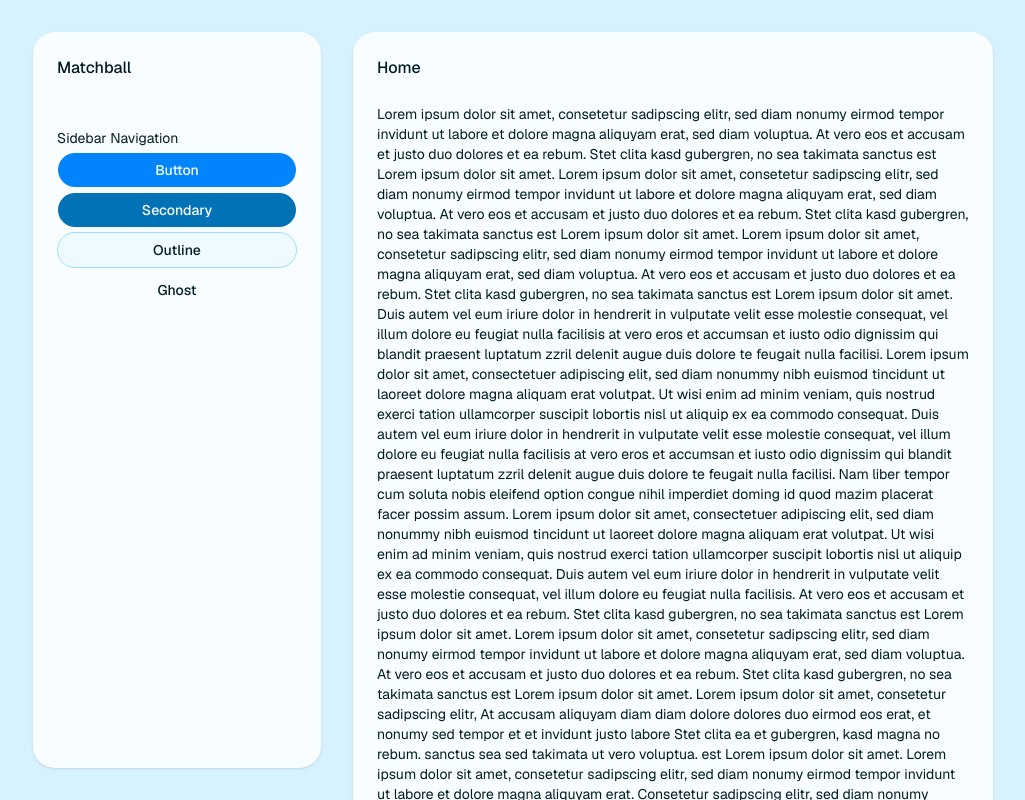
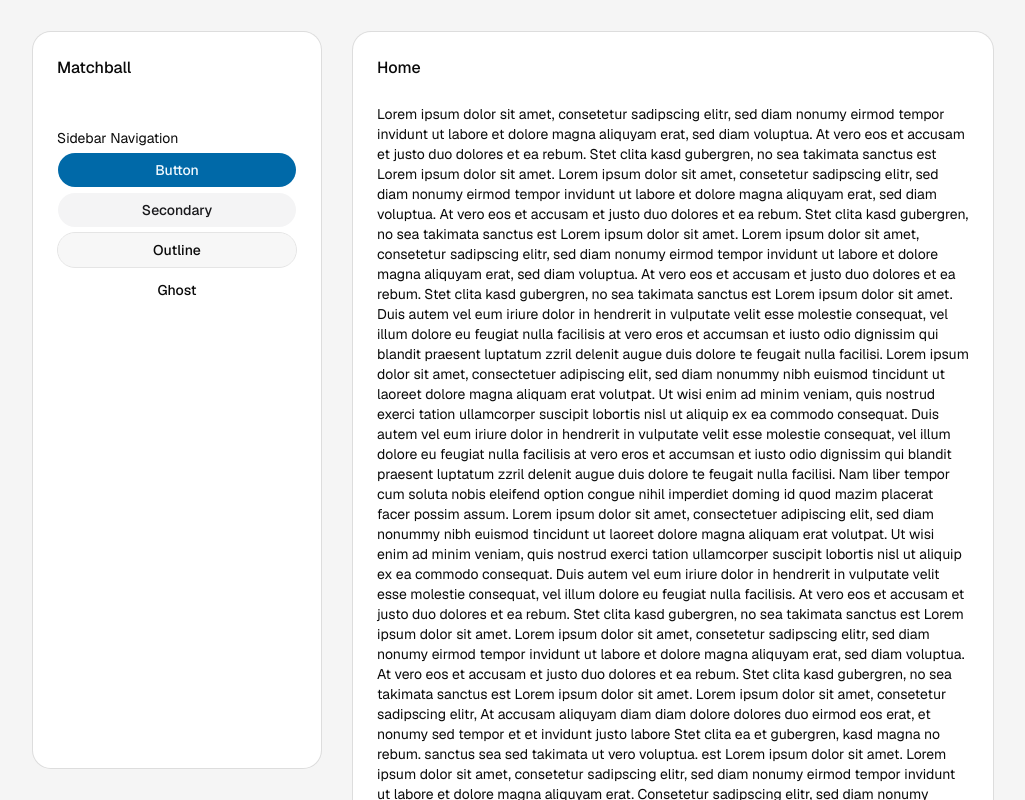
Before and after one commit to Netzberufler/matchball, a Next.js app: page / in a window 1280 px wide. Shown: the top 800 px of the page, without its empty margins (127-1152 px from the left). Built offline with nearby package versions, Linux system fonts and the light colour scheme.

Commit message:
Use base styling for ShadnCn
Signed-off-by: Thomas Weichselbaumer <thomas.weichselbaumer@netzberufler.de>

```diff
--- a/src/app/globals.css
+++ b/src/app/globals.css
@@ -49,52 +49,43 @@
 }
 
 @theme {
-  --color-primary-50: oklch(0.991 0.006 223.27);
-  --color-primary-100: oklch(0.945 0.033 228.27);
-  --color-primary-200: oklch(0.866 0.078 234.45);
-  --color-primary-300: oklch(0.781 0.125 239.53);
-  --color-primary-400: oklch(0.704 0.164 246.8);
-  --color-primary-500: oklch(0.624 0.201 254.44);
-  --color-primary-600: oklch(0.534 0.135 245.18);
-  --color-primary-700: oklch(0.436 0.094 236.35);
-  --color-primary-800: oklch(0.35 0.068 227.43);
-  --color-primary-900: oklch(0.256 0.046 218.91);
-  --color-primary-950: oklch(0.212 0.037 213.42);
+  --color-background: var(--background);
+  --color-foreground: var(--foreground);
 }
 
 :root {
-  --background: var(--color-primary-50);
-  --foreground: var(--color-primary-950);
-  --card: var(--color-primary-50);
-  --card-foreground: var(--color-primary-950);
-  --popover: var(--color-primary-50);
-  --popover-foreground: var(--color-primary-950);
-  --primary: var(--color-primary-500);
-  --primary-foreground: var(--color-primary-50);
-  --secondary: var(--color-primary-600);
-  --secondary-foreground: var(--color-primary-50);
-  --muted: var(--color-primary-100);
-  --muted-foreground: var(--color-primary-800);
-  --accent: var(--color-primary-200);
-  --accent-foreground: var(--color-primary-950);
+  --background: oklch(1 0 0);
+  --foreground: oklch(0.145 0 0);
+  --card: oklch(1 0 0);
+  --card-foreground: oklch(0.145 0 0);
+  --popover: oklch(1 0 0);
+  --popover-foreground: oklch(0.145 0 0);
+  --primary: oklch(0.5 0.134 242.749);
+  --primary-foreground: oklch(0.977 0.013 236.62);
+  --secondary: oklch(0.967 0.001 286.375);
+  --secondary-foreground: oklch(0.21 0.006 285.885);
+  --muted: oklch(0.97 0 0);
+  --muted-foreground: oklch(0.556 0 0);
+  --accent: oklch(0.97 0 0);
+  --accent-foreground: oklch(0.205 0 0);
   --destructive: oklch(0.577 0.245 27.325);
-  --border: var(--color-primary-200);
-  --input: var(--color-primary-100);
-  --ring: var(--color-primary-300);
-  --chart-1: var(--color-primary-300);
-  --chart-2: var(--color-primary-400);
-  --chart-3: var(--color-primary-500);
-  --chart-4: var(--color-primary-600);
-  --chart-5: var(--color-primary-700);
-  --radius: 0.75rem;
-  --sidebar: var(--color-primary-100);
-  --sidebar-foreground: var(--color-primary-950);
-  --sidebar-primary: var(--color-primary-500);
-  --sidebar-primary-foreground: var(--color-primary-50);
-  --sidebar-accent: var(--color-primary-200);
-  --sidebar-accent-foreground: var(--color-primary-950);
-  --sidebar-border: var(--color-primary-200);
-  --sidebar-ring: var(--color-primary-300);
+  --border: oklch(0.922 0 0);
+  --input: oklch(0.922 0 0);
+  --ring: oklch(0.708 0 0);
+  --chart-1: oklch(0.828 0.111 230.318);
+  --chart-2: oklch(0.685 0.169 237.323);
+  --chart-3: oklch(0.588 0.158 241.966);
+  --chart-4: oklch(0.5 0.134 242.749);
+  --chart-5: oklch(0.443 0.11 240.79);
+  --radius: 0.625rem;
+  --sidebar: oklch(0.985 0 0);
+  --sidebar-foreground: oklch(0.145 0 0);
+  --sidebar-primary: oklch(0.588 0.158 241.966);
+  --sidebar-primary-foreground: oklch(0.977 0.013 236.62);
+  --sidebar-accent: oklch(0.97 0 0);
+  --sidebar-accent-foreground: oklch(0.205 0 0);
+  --sidebar-border: oklch(0.922 0 0);
+  --sidebar-ring: oklch(0.708 0 0);
 }
 
 .dark {
@@ -135,8 +126,13 @@
   * {
     @apply border-border outline-ring/50;
   }
-
+  body {
+    @apply bg-muted text-foreground;
+  }
   button:not(:disabled), [role="button"]:not(:disabled) {
     cursor: pointer;
   }
+  html {
+    @apply font-sans;
+  }
 }
--- a/src/app/layout.tsx
+++ b/src/app/layout.tsx
@@ -24,7 +24,7 @@ export default function RootLayout({ children }: LayoutProps<"/">) {
       lang="en"
       className={`${geistSans.variable} ${geistMono.variable} h-full antialiased`}
     >
-      <body className="min-h-full bg-primary-100 text-primary-950">
+      <body className="min-h-ful">
         <div className="mx-auto w-full max-w-5xl px-2 sm:px-4 grid grid-cols-[320px_1fr]">
           <Sidebar />
           <main className="min-h-dvh py-4 px-2 sm:py-8 sm:px-4">{children}</main>
--- a/src/components/ui/button.tsx
+++ b/src/components/ui/button.tsx
@@ -7,11 +7,11 @@ const buttonVariants = cva(
   {
     variants: {
       variant: {
-        default: "bg-primary text-primary-foreground hover:bg-primary-600",
+        default: "bg-primary text-primary-foreground hover:bg-primary/80",
         outline:
           "border-border bg-input/30 hover:bg-input/50 hover:text-foreground aria-expanded:bg-muted aria-expanded:text-foreground",
         secondary:
-          "bg-primary-600 text-primary-50 hover:bg-primary-700 aria-expanded:bg-secondary aria-expanded:text-secondary-foreground",
+          "bg-secondary text-secondary-foreground hover:bg-[color-mix(in_oklch,var(--secondary),var(--foreground)_5%)] aria-expanded:bg-secondary aria-expanded:text-secondary-foreground",
         ghost:
           "hover:bg-muted hover:text-foreground aria-expanded:bg-muted aria-expanded:text-foreground dark:hover:bg-muted/50",
         destructive:
--- a/src/components/ui/card.tsx
+++ b/src/components/ui/card.tsx
@@ -11,7 +11,7 @@ function Card({
       data-slot="card"
       data-size={size}
       className={cn(
-        "group/card flex flex-col gap-(--card-spacing) overflow-hidden rounded-2xl bg-card py-(--card-spacing) text-sm text-card-foreground [--card-spacing:--spacing(6)] has-[>img:first-child]:pt-0 data-[size=sm]:[--card-spacing:--spacing(4)] *:[img:first-child]:rounded-t-xl *:[img:last-child]:rounded-b-xl shadow-sm",
+        "group/card flex flex-col gap-(--card-spacing) overflow-hidden rounded-2xl bg-card py-(--card-spacing) text-sm text-card-foreground ring-1 ring-foreground/10 [--card-spacing:--spacing(6)] has-[>img:first-child]:pt-0 data-[size=sm]:[--card-spacing:--spacing(4)] *:[img:first-child]:rounded-t-xl *:[img:last-child]:rounded-b-xl",
         className
       )}
       {...props}
```
